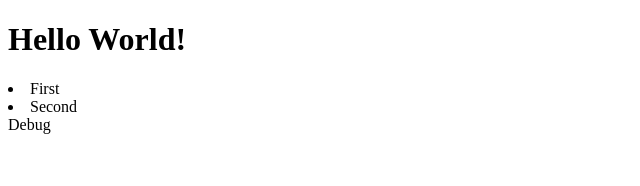
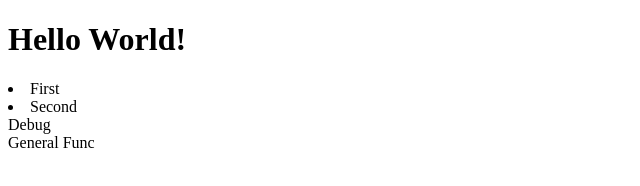
Before and after one commit to Sangwookjung/MyApp, a plain HTML site: page index.html in a window 1280 px wide. Shown: the full height of the page, 0-640 px from the left. Drawn offline with Linux system fonts and the light colour scheme.

Commit message:
Add General Func

```diff
--- a/index.html
+++ b/index.html
@@ -13,5 +13,6 @@
         <li>Second</li>
     </ui>
     <div>Debug</div>
+    <div>General Func</div>
 </body>
 </html>
```
